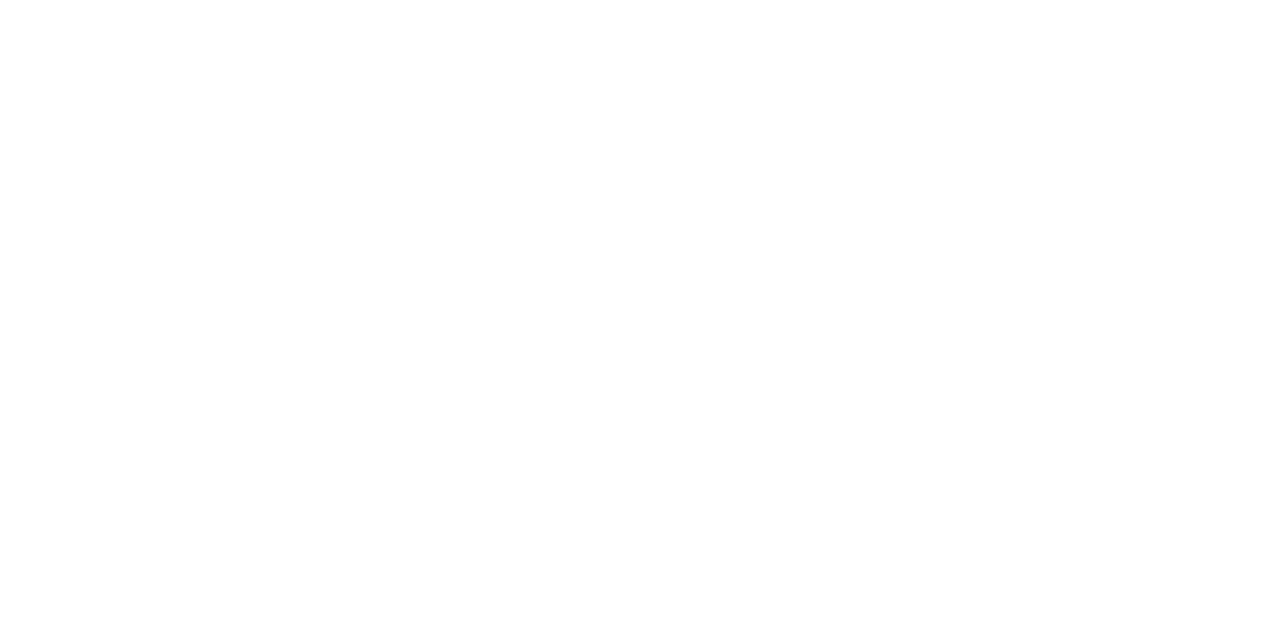
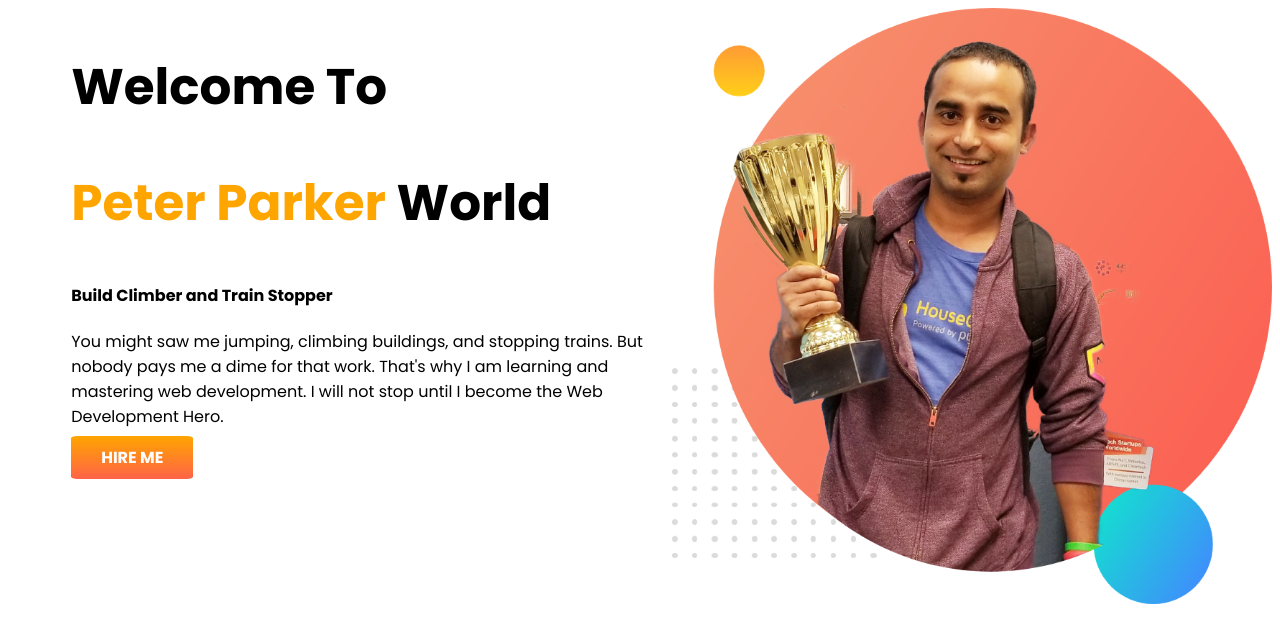
Before and after one commit to scriptertoufiq/developer-portfolio, a plain HTML site: page index.html in a window 1280 px wide. Drawn offline with Linux system fonts and the light colour scheme.

Commit message:
first section done

```diff
--- a/index.html
+++ b/index.html
@@ -1,13 +1,35 @@
 <!DOCTYPE html>
 <html lang="en">
+
 <head>
     <meta charset="UTF-8">
     <meta http-equiv="X-UA-Compatible" content="IE=edge">
     <meta name="viewport" content="width=device-width, initial-scale=1.0">
     <title>Toufiq Portfolio</title>
+    <link rel="preconnect" href="https://fonts.googleapis.com">
+    <link rel="preconnect" href="https://fonts.gstatic.com" crossorigin>
+    <link href="https://fonts.googleapis.com/css2?family=Poppins:wght@300;400;500;600;700&display=swap"
+        rel="stylesheet">
     <link rel="stylesheet" href="style.css">
 </head>
+
 <body>
+    <section class="first-section">
+        <div class="first-div">
+            <h1>Welcome To</h1>
+            <h1> <span class="orange-color">Peter Parker</span> World</h1>
+            <h4>Build Climber and Train Stopper</h4>
+            <p>You might saw me jumping, climbing buildings, and stopping trains. But nobody pays me a dime for that
+                work.
+                That's why I am learning and mastering web development. I will not stop until I become the Web
+                Development
+                Hero.</p>
+            <a class="hire-button" href="#" target="_blank">Hire ME</a>
+        </div>
+        <div class="seconed-div">
+            <img src="images/jhankar.png" alt="">
+        </div>
+    </section>
+</body>
 
-</body>
 </html>
--- a/style.css
+++ b/style.css
@@ -0,0 +1,38 @@
+body {
+    font-family: 'Poppins', sans-serif;
+}
+
+h1 {
+    font-size: 50px;
+}
+
+.orange-color {
+    color: orange;
+}
+
+.first-section {
+    display: flex;
+}
+
+.first-div {
+    width: 50%;
+    padding-left: 5%;
+}
+
+.seconed-div {
+    width: 50%;
+}
+
+.seconed-div img {
+    width: 100%;
+}
+
+.hire-button {
+    background: linear-gradient(orange, tomato);
+    font-weight: 700;
+    padding: 10px 30px;
+    border-radius: 5%;
+    color: white;
+    text-decoration: none;
+    text-transform: uppercase;
+}
```
Also changed, not shown: images/dream-bg.png (added), images/exp-bg.png (added), images/jhankar.png (added), images/jhankar2.png (added), images/my-bg.png (added), images/my-bg2.png (added), images/top-banner.png (added), 7 other files.
